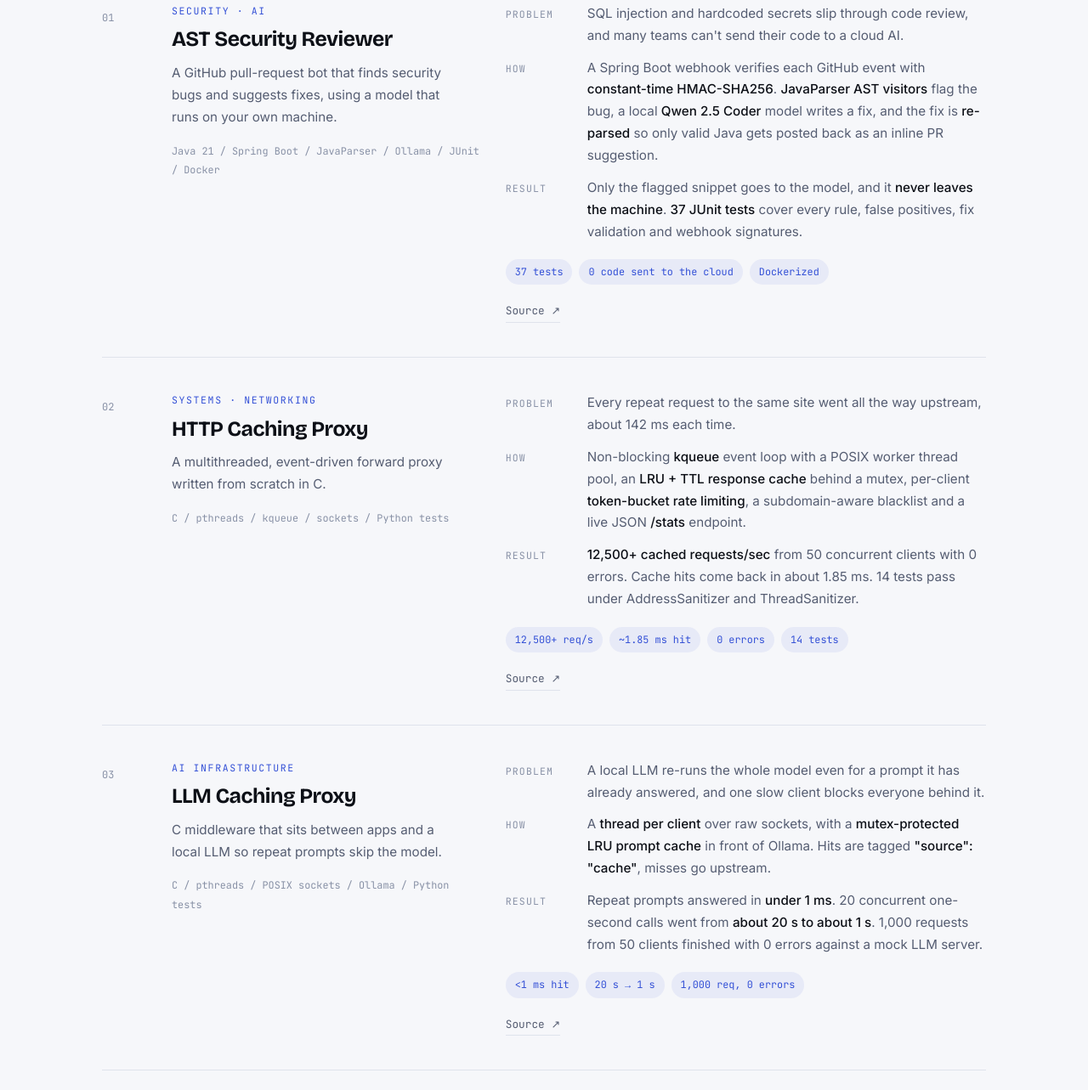
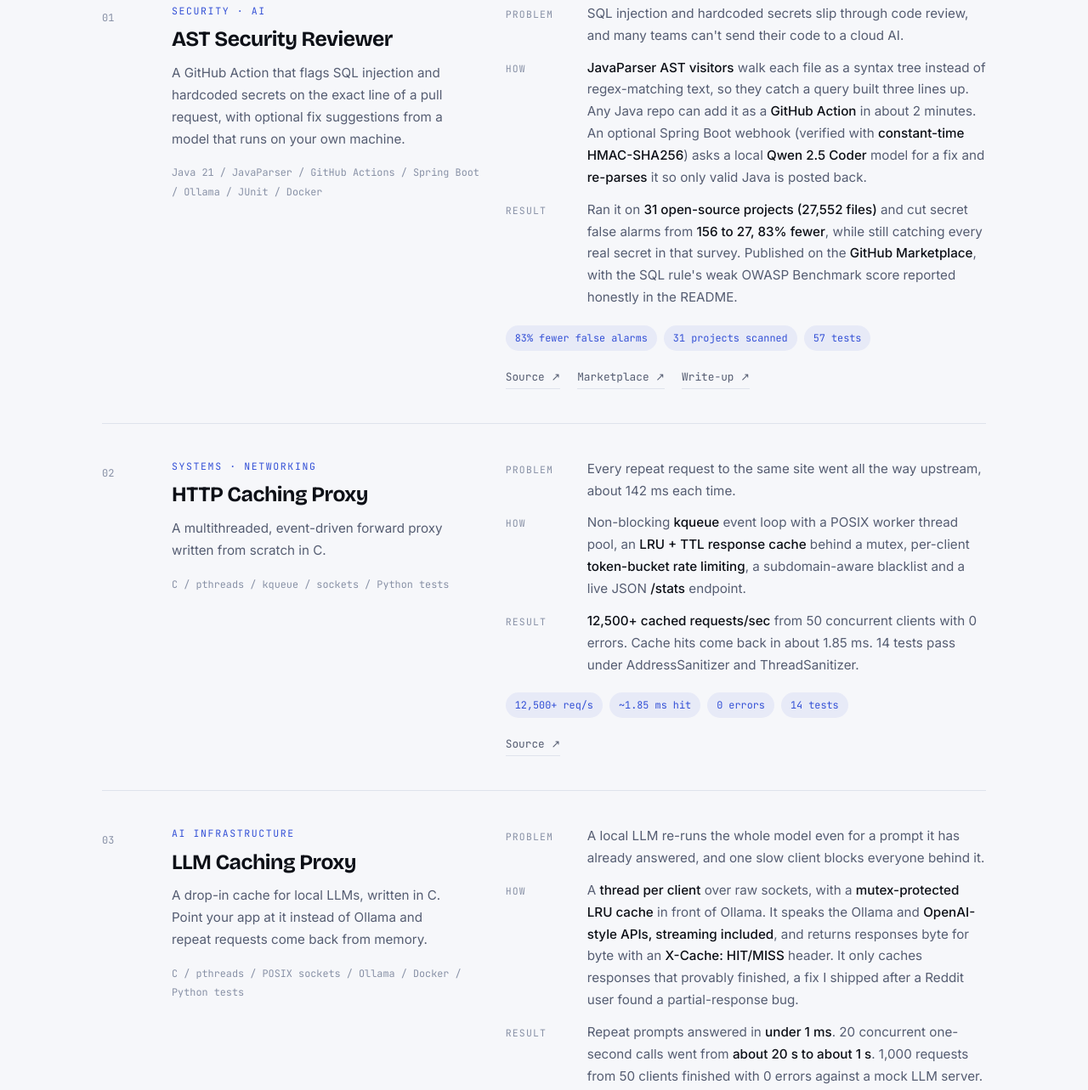
Before and after one commit to noorhusaan302-png/noor-portfolio, a plain HTML site: page index.html in a window 1280 px wide. Shown: the part 1261-2544 px from the top of the page at 85% size. Drawn offline with nearby package versions, Linux system fonts and the light colour scheme.

Commit message:
Update projects: AST Action survey results, drop-in LLM cache

```diff
--- a/index.html
+++ b/index.html
@@ -57,7 +57,7 @@ h1 span{color:var(--accent)}
 .actions{display:flex;gap:22px;flex-wrap:wrap;align-items:center;margin-top:36px;font-family:var(--mono);font-size:.82rem}
 .btn{border:1px solid var(--accent);padding:13px 20px;border-radius:6px;text-decoration:none;background:var(--accent-soft);transition:background .2s,transform .2s}
 .btn:hover{background:var(--accent);color:var(--bg);transform:translateY(-1px)}
-.ghost{color:var(--muted);text-decoration:none;border-bottom:1px solid var(--rule);padding-bottom:2px;transition:color .2s,border-color .2s}
+.ghost{white-space:nowrap;color:var(--muted);text-decoration:none;border-bottom:1px solid var(--rule);padding-bottom:2px;transition:color .2s,border-color .2s}
 .ghost:hover{color:var(--ink);border-color:var(--accent)}
 .side{display:flex;flex-direction:column;gap:18px;min-width:0}
 .now{background:var(--panel);border:1px solid var(--rule);border-radius:10px;padding:18px 20px}
@@ -94,7 +94,7 @@ h2{font-size:clamp(1.9rem,5vw,3rem);font-weight:700;line-height:1.05;margin:22px
 .case dd b{color:var(--ink);font-weight:500}
 .case .metrics{display:flex;flex-wrap:wrap;gap:8px;margin-top:20px}
 .case .metrics span{font-family:var(--mono);font-size:.74rem;color:var(--accent);background:var(--accent-soft);border-radius:999px;padding:5px 11px}
-.case .links{display:flex;gap:20px;margin-top:20px;font-family:var(--mono);font-size:.8rem}
+.case .links{display:flex;flex-wrap:wrap;gap:12px 20px;margin-top:20px;font-family:var(--mono);font-size:.8rem}
 .cols{display:grid;grid-template-columns:repeat(3,1fr);gap:36px}
 .cols>div{min-width:0}
 .cols h3{font-size:1.15rem;font-weight:700;margin:10px 0 10px}
@@ -185,7 +185,7 @@ html.theming,html.theming *{transition:background-color .35s ease,color .35s eas
 <div class="stats" aria-label="Numbers at a glance">
 <div><b>12,500+</b><span>cached requests / sec</span></div>
 <div><b>&lt;1 ms</b><span>LLM cache hit</span></div>
-<div><b>51</b><span>automated tests, 0 failing</span></div>
+<div><b>89</b><span>automated tests, 0 failing</span></div>
 <div><b>Dean's List</b><span>George Mason, Spring 2026</span></div>
 </div>
 
@@ -196,15 +196,15 @@ html.theming,html.theming *{transition:background-color .35s ease,color .35s eas
 
 <article class="case">
 <span class="n">01</span>
-<div><div class="kind">Security · AI</div><h3>AST Security Reviewer</h3><p class="one">A GitHub pull-request bot that finds security bugs and suggests fixes, using a model that runs on your own machine.</p><div class="stack">Java 21 / Spring Boot / JavaParser / Ollama / JUnit / Docker</div></div>
+<div><div class="kind">Security · AI</div><h3>AST Security Reviewer</h3><p class="one">A GitHub Action that flags SQL injection and hardcoded secrets on the exact line of a pull request, with optional fix suggestions from a model that runs on your own machine.</p><div class="stack">Java 21 / JavaParser / GitHub Actions / Spring Boot / Ollama / JUnit / Docker</div></div>
 <div class="body">
 <dl>
 <dt>Problem</dt><dd>SQL injection and hardcoded secrets slip through code review, and many teams can't send their code to a cloud AI.</dd>
-<dt>How</dt><dd>A Spring Boot webhook verifies each GitHub event with <b>constant-time HMAC-SHA256</b>. <b>JavaParser AST visitors</b> flag the bug, a local <b>Qwen 2.5 Coder</b> model writes a fix, and the fix is <b>re-parsed</b> so only valid Java gets posted back as an inline PR suggestion.</dd>
-<dt>Result</dt><dd>Only the flagged snippet goes to the model, and it <b>never leaves the machine</b>. <b>37 JUnit tests</b> cover every rule, false positives, fix validation and webhook signatures.</dd>
+<dt>How</dt><dd><b>JavaParser AST visitors</b> walk each file as a syntax tree instead of regex-matching text, so they catch a query built three lines up. Any Java repo can add it as a <b>GitHub Action</b> in about 2 minutes. An optional Spring Boot webhook (verified with <b>constant-time HMAC-SHA256</b>) asks a local <b>Qwen 2.5 Coder</b> model for a fix and <b>re-parses</b> it so only valid Java is posted back.</dd>
+<dt>Result</dt><dd>Ran it on <b>31 open-source projects (27,552 files)</b> and cut secret false alarms from <b>156 to 27, 83% fewer</b>, while still catching every real secret in that survey. Published on the <b>GitHub Marketplace</b>, with the SQL rule's weak OWASP Benchmark score reported honestly in the README.</dd>
 </dl>
-<div class="metrics"><span>37 tests</span><span>0 code sent to the cloud</span><span>Dockerized</span></div>
-<div class="links"><a class="ghost" href="https://github.com/noorhusaan302-png/ast-security-reviewer" target="_blank" rel="noopener">Source ↗</a></div>
+<div class="metrics"><span>83% fewer false alarms</span><span>31 projects scanned</span><span>57 tests</span></div>
+<div class="links"><a class="ghost" href="https://github.com/noorhusaan302-png/ast-security-reviewer" target="_blank" rel="noopener">Source ↗</a> <a class="ghost" href="https://github.com/marketplace/actions/ast-security-reviewer" target="_blank" rel="noopener">Marketplace ↗</a> <a class="ghost" href="https://dev.to/hassan_59466a07a822f7d840/how-i-built-a-sql-injection-scanner-for-java-using-asts-as-a-sophomore-511c" target="_blank" rel="noopener">Write-up ↗</a></div>
 </div>
 </article>
 
@@ -224,14 +224,14 @@ html.theming,html.theming *{transition:background-color .35s ease,color .35s eas
 
 <article class="case">
 <span class="n">03</span>
-<div><div class="kind">AI infrastructure</div><h3>LLM Caching Proxy</h3><p class="one">C middleware that sits between apps and a local LLM so repeat prompts skip the model.</p><div class="stack">C / pthreads / POSIX sockets / Ollama / Python tests</div></div>
+<div><div class="kind">AI infrastructure</div><h3>LLM Caching Proxy</h3><p class="one">A drop-in cache for local LLMs, written in C. Point your app at it instead of Ollama and repeat requests come back from memory.</p><div class="stack">C / pthreads / POSIX sockets / Ollama / Docker / Python tests</div></div>
 <div class="body">
 <dl>
 <dt>Problem</dt><dd>A local LLM re-runs the whole model even for a prompt it has already answered, and one slow client blocks everyone behind it.</dd>
-<dt>How</dt><dd>A <b>thread per client</b> over raw sockets, with a <b>mutex-protected LRU prompt cache</b> in front of Ollama. Hits are tagged <b>"source": "cache"</b>, misses go upstream.</dd>
+<dt>How</dt><dd>A <b>thread per client</b> over raw sockets, with a <b>mutex-protected LRU cache</b> in front of Ollama. It speaks the Ollama and <b>OpenAI-style APIs, streaming included</b>, and returns responses byte for byte with an <b>X-Cache: HIT/MISS</b> header. It only caches responses that provably finished, a fix I shipped after a Reddit user found a partial-response bug.</dd>
 <dt>Result</dt><dd>Repeat prompts answered in <b>under 1 ms</b>. 20 concurrent one-second calls went from <b>about 20 s to about 1 s</b>. 1,000 requests from 50 clients finished with 0 errors against a mock LLM server.</dd>
 </dl>
-<div class="metrics"><span>&lt;1 ms hit</span><span>20 s → 1 s</span><span>1,000 req, 0 errors</span></div>
+<div class="metrics"><span>&lt;1 ms hit</span><span>20 s → 1 s</span><span>1,000 req, 0 errors</span><span>18 tests</span></div>
 <div class="links"><a class="ghost" href="https://github.com/noorhusaan302-png/llm-caching-proxy" target="_blank" rel="noopener">Source ↗</a></div>
 </div>
 </article>
```
